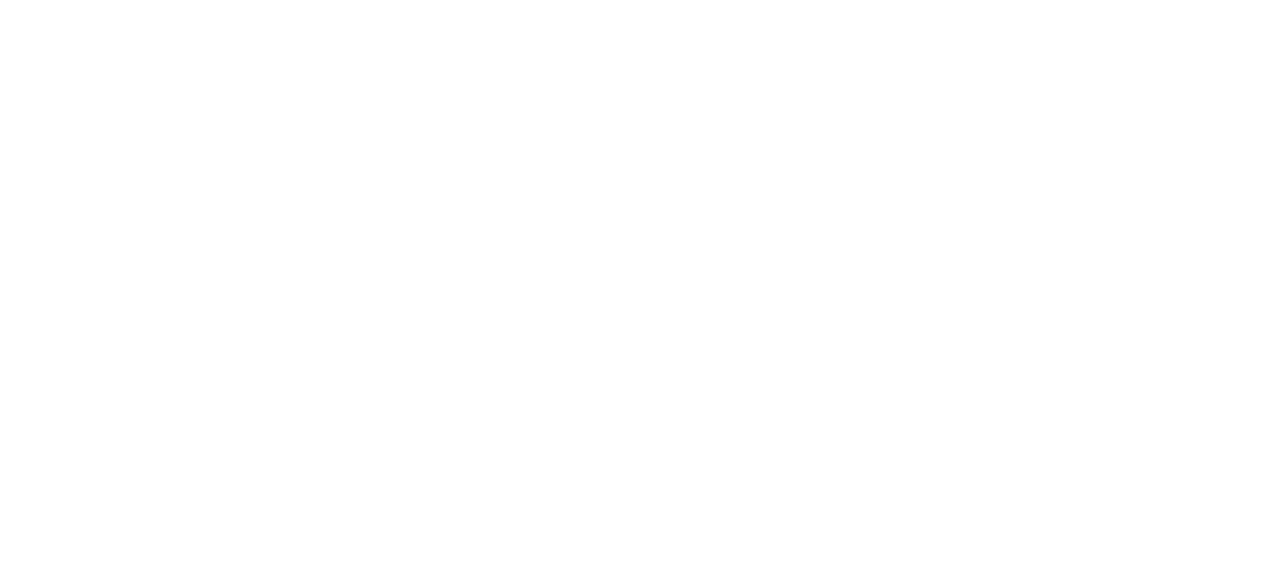
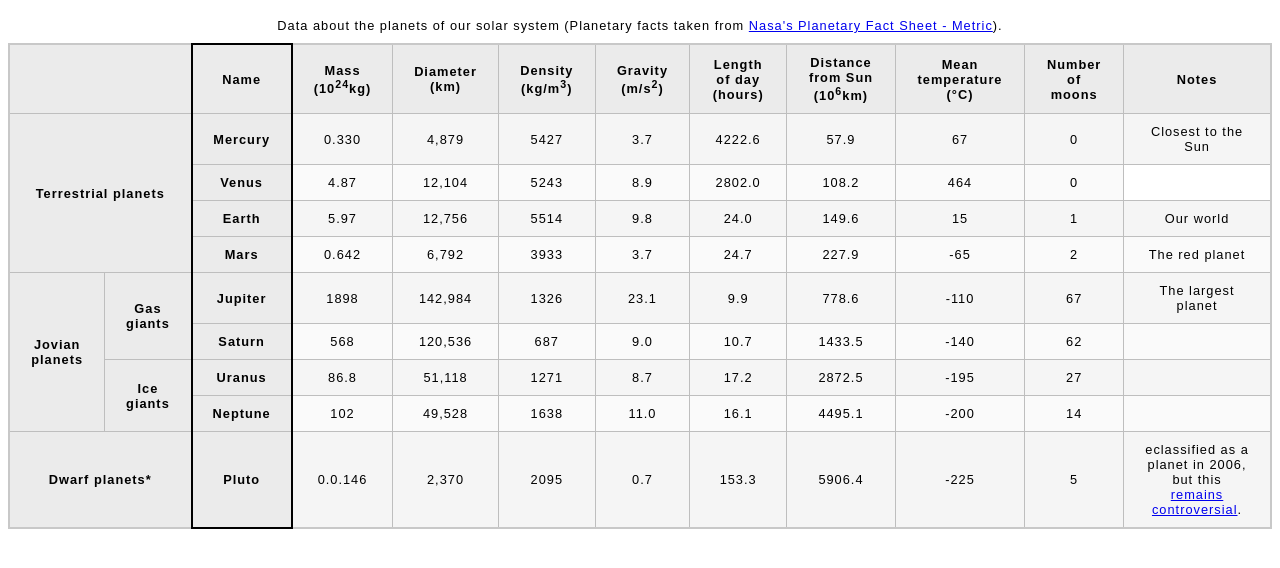
Before and after one commit to warrenabayon/study, a plain HTML site: page Emmet/tables-basics.html in a window 1280 px wide. Drawn offline with Linux system fonts and the light colour scheme.

Commit message:
updating study

```diff
--- a/Emmet/css.css
+++ b/Emmet/css.css
@@ -1,3 +1,44 @@
-table, td, th {
-  border: 1px solid black;
+html {
+  font-family: sans-serif;
 }
+
+table {
+  border-collapse: collapse;
+  border: 2px solid rgb(200,200,200);
+  letter-spacing: 1px;
+  font-size: 0.8rem;
+}
+
+td, th {
+  border: 1px solid rgb(190,190,190);
+  padding: 10px 20px;
+}
+
+th {
+  background-color: rgb(235,235,235);
+}
+
+td {
+  text-align: center;
+}
+
+tr:nth-child(even) td {
+  background-color: rgb(250,250,250);
+}
+
+tr:nth-child(odd) td {
+  background-color: rgb(245,245,245);
+}
+
+caption {
+  padding: 10px;
+}
+
+/* tbody {
+  font-size: 95%;
+  font-style: italic;
+}
+
+tfoot {
+  font-weight: bold;
+} */
--- a/Emmet/tables-basics.html
+++ b/Emmet/tables-basics.html
@@ -1,12 +1,159 @@
 <!DOCTYPE html>
-<html lang="en">
-<head>
-  <meta charset="UTF-8">
-  <meta name="viewport" content="width=device-width, initial-scale=1.0">
-  <title>Document</title>
-  <link rel="stylesheet" href="css.css">
-</head>
+<html lang="en-US">
+  <head>
+    <meta charset="utf-8">
+    <meta name="viewport" content="width=device-width">
+    <title>Items sold summary</title>
+    <link href="css.css" rel="stylesheet" type="text/css">
+  </head>
+
 <body>
+    <table>
+      <caption>
+        Data about the planets of our solar system (Planetary facts taken from <a href="http://nssdc.gsfc.nasa.gov/planetary/factsheet/">Nasa's Planetary Fact Sheet - Metric</a>).
+      </caption>
+      <colgroup>
+        <col>
+        <col>
+        <col style="border: 2px solid #000;">
+      </colgroup>
+      <thead>
+        <tr>
+          <th colspan="2"></th>
+          <th id ="name" scope="col">Name</th>
+          <th id ="mass" scope="col">Mass (10<sup>24</sup>kg)</th>
+          <th scope="col">Diameter (km)</th>
+          <th scope="col">Density (kg/m<sup>3</sup>)</th>
+          <th scope="col">Gravity (m/s<sup>2</sup>)</th>
+          <th scope="col">Length of day (hours)</th>
+          <th scope="col">Distance from Sun (10<sup>6</sup>km)</th>
+          <th scope="col">Mean temperature (°C)</th>
+          <th scope="col">Number of moons</th>
+          <th scope="col">Notes</th>
+        </tr>
+      </thead>
+      <tbody>
+        <tr>
+          <th id = "terrestrial" rowspan="4" colspan="2" scope="rowgroup">Terrestrial planets</th>
+          <th headers="name terrestrial" scope="row">Mercury </th>
+          <td scope="col">0.330</td>
+          <td scope="col">4,879</td>
+          <td scope="col">5427 </td>
+          <td scope="col">3.7</td>
+          <td scope="col">4222.6</td>
+          <td scope="col">57.9</td>
+          <td scope="col">67 </td>
+          <td scope="col">0</td>
+          <td scope="col">Closest to the Sun</td>
+        </tr>
+        <tr>
+
+          <th headers="name terrestrial" scope="row">Venus</th>
+          <td scope="col">4.87</td>
+          <td scope="col">12,104</td>
+          <td scope="col">5243</td>
+          <td scope="col">8.9</td>
+          <td scope="col">2802.0</td>
+          <td scope="col">108.2</td>
+          <td scope="col">464</td>
+          <td scope="col">0</td>
+        </tr>
+        <tr>
+          <th id = "Earth" headers="name terrestrial" scope="row">Earth</th>
+          <td scope="col">5.97</td>
+          <td scope="col">12,756</td>
+          <td scope="col">5514</td>
+          <td scope="col">9.8</td>
+          <td scope="col">24.0</td>
+          <td scope="col">149.6</td>
+          <td scope="col">15</td>
+          <td scope="col">1</td>
+          <td scope="col">Our world</td>
+        </tr>
+        <tr>
+          <th id="mars" headers="name terrestrial" scope="row">Mars</th>
+          <td scope="col">0.642</td>
+          <td scope="col">6,792</td>
+          <td scope="col">3933</td>
+          <td scope="col">3.7</td>
+          <td scope="col">24.7</td>
+          <td scope="col">227.9</td>
+          <td scope="col">-65</td>
+          <td scope="col">2</td>
+          <td scope="col">The red planet</td>
+        </tr>
+        <tr>
+          <th rowspan="4" scope="rowgroup">Jovian planets</th>
+          <th rowspan="2" scope="rowgroup">Gas giants</th>
+          <th headers="name" scope="row">Jupiter</th>
+          <td scope="col">1898</td>
+          <td scope="col">142,984</td>
+          <td scope="col">1326</td>
+          <td scope="col">23.1</td>
+          <td scope="col">9.9</td>
+          <td scope="col">778.6</td>
+          <td scope="col">-110</td>
+          <td scope="col">67</td>
+          <td scope="col">The largest planet</td>
+        </tr>
+        <tr>
+          <th headers="name" scope="row">Saturn</th>
+          <td scope="col">568</td>
+          <td scope="col">120,536</td>
+          <td scope="col">687</td>
+          <td scope="col">9.0</td>
+          <td scope="col">10.7</td>
+          <td scope="col">1433.5</td>
+          <td scope="col">-140</td>
+          <td scope="col">62</td>
+          <td scope="col"></td>
+        </tr>
+        <tr>
+          <th id ="ice" rowspan="2" scope="rowgroup">Ice giants</th>
+          <th headers="name ice" scope="row">Uranus </th>
+          <td scope="col">86.8</td>
+          <td scope="col">51,118</td>
+          <td scope="col">1271</td>
+          <td scope="col">8.7</td>
+          <td scope="col">17.2</td>
+          <td scope="col">2872.5</td>
+          <td scope="col">-195</td>
+          <td scope="col">27</td>
+          <td scope="col"></td>
+        </tr>
+        <tr>
+          <th headers="name ice" scope="row">Neptune</th>
+          <td scope="col">102</td>
+          <td scope="col">49,528</td>
+          <td scope="col">1638</td>
+          <td scope="col">11.0</td>
+          <td scope="col">16.1</td>
+          <td scope="col">4495.1</td>
+          <td scope="col">-200</td>
+          <td scope="col">14</td>
+          <td scope="col"></td>
+        </tr>
+        <tr>
+          <th id = "dwarf" colspan="2">Dwarf planets*</th>
+          <th headers="dwarf" scope="row">Pluto </th>
+          <td scope="col">0.0.146</td>
+          <td scope="col">2,370</td>
+          <td scope="col">2095</td>
+          <td scope="col">0.7</td>
+          <td scope="col">153.3</td>
+          <td scope="col">5906.4</td>
+          <td scope="col">-225</td>
+          <td scope="col">5</td>
+          <td scope="col">eclassified as a planet in 2006, but this <a href="http://www.usatoday.com/story/tech/2014/10/02/pluto-planet-solar-system/16578959/">remains controversial</a>.</td>
+        </tr>
+      </tbody>
+    </table>
+
+
+
+
+
 
 </body>
+
 </html>
```
Also changed, not shown: CSS/css.html (added, +84 -0 lines), CSS/cssvariables.html (added, +151 -0 lines), Emmet/emmet.html (+8 -3 lines).
